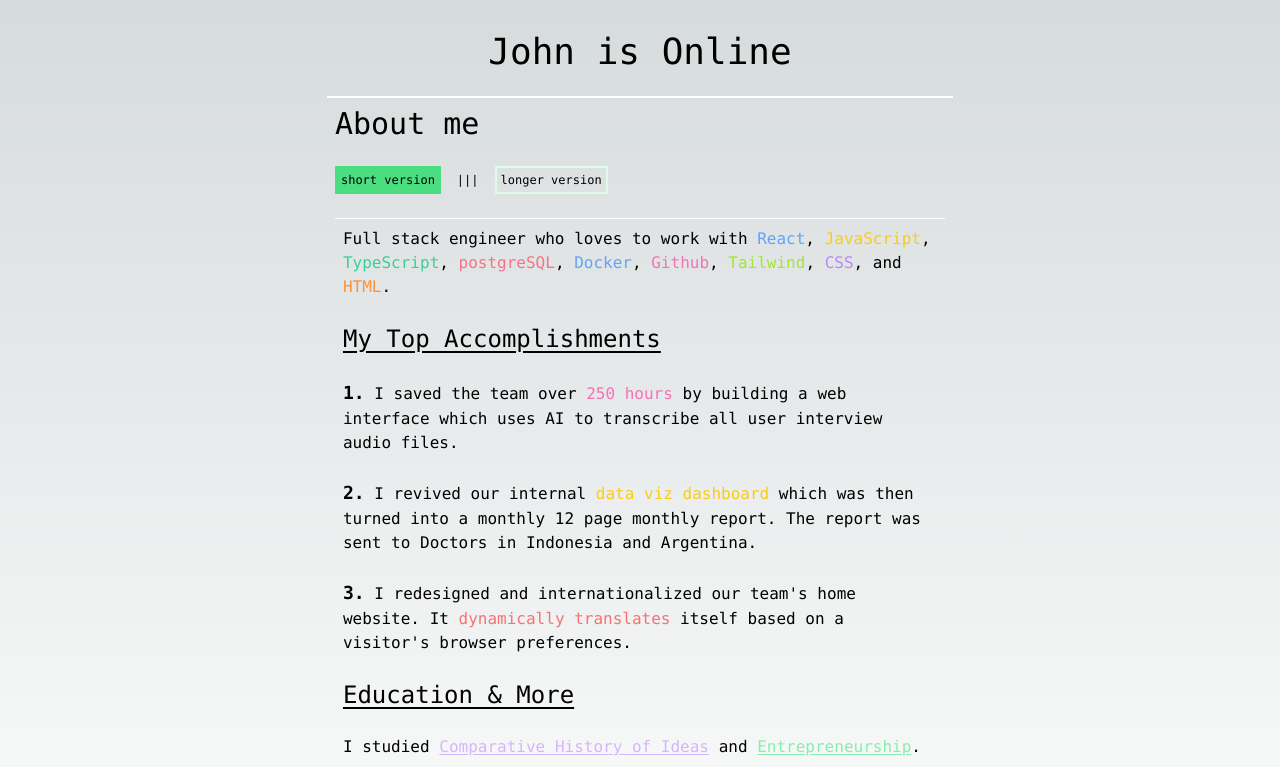
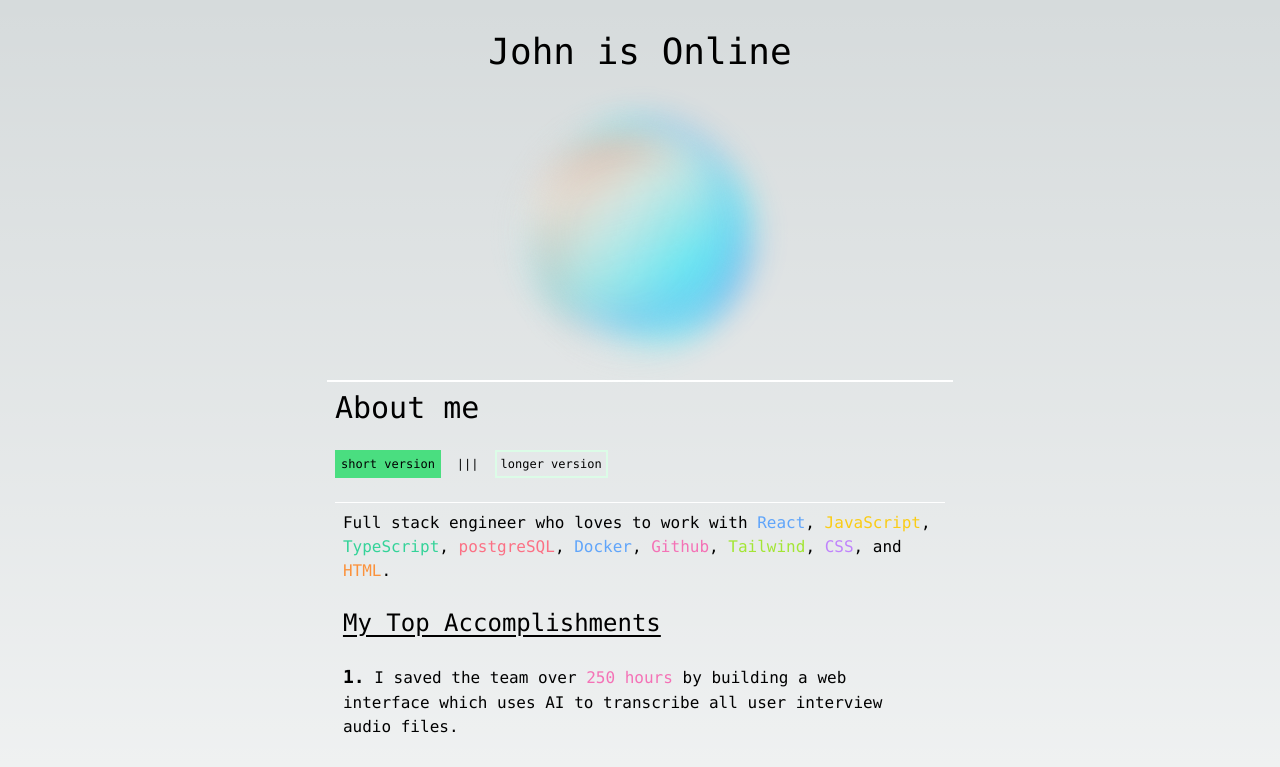
Before and after one commit to johnny2smooth/john-is-online, a Next.js app: page / in a window 1280 px wide. Shown: the top 767 px of the page. Built offline with nearby package versions, Linux system fonts and the light colour scheme.

Commit message:
cloud component rendered and spinning under main nav

```diff
--- /dev/null
+++ b/app/cloud.module.css
@@ -0,0 +1,60 @@
+.blurCircle[data-v-1090a973] {
+  width: 200px;
+  height: 200px;
+  background: var(--circle-glow);
+  border-radius: 50%;
+  position: absolute;
+  transition: 0.5s all ease;
+  filter: blur(15px);
+  z-index: 10;
+}
+
+.hoverOpacity {
+  opacity: 0.7;
+  transition: all ease-in 2s;
+}
+
+.hoverOpacity:hover {
+  opacity: 1;
+}
+
+.blurCircle[data-v-1090a973]:hover {
+  opacity: 1;
+}
+
+.blurCircle[data-v-1090a973]:nth-child(1) {
+  top: 2ch;
+  left: 0ch;
+  transform-origin: calc(50%) calc(50%);
+  animation: rotate 4.5s linear infinite;
+}
+
+.blurCircle[data-v-1090a973]:nth-child(2) {
+  top: 6ch;
+  left: 0ch;
+  transform-origin: calc(50%) calc(50%);
+  animation: rotate 4.5s 0.5s linear infinite;
+}
+
+.blurCircle[data-v-1090a973]:nth-child(3) {
+  top: 4ch;
+  left: 2ch;
+  transform-origin: calc(50%) calc(50%);
+  animation: rotate 4.5s 1s linear infinite;
+}
+
+.blurCircle[data-v-1090a973]:nth-child(4) {
+  top: 4ch;
+  left: -2ch;
+  transform-origin: calc(50%) calc(50%);
+  animation: rotate 4.5s 1.5s linear infinite;
+}
+
+@keyframes rotate {
+  from {
+    transform: rotate(360deg);
+  }
+  to {
+    transform: rotate(0deg);
+  }
+}
--- /dev/null
+++ b/app/cloud.tsx
@@ -0,0 +1,12 @@
+import styles from "./cloud.module.css";
+
+export default function Cloud() {
+  return (
+    <div className={styles.hoverOpacity + " mt-2"}>
+      <div className={styles.blurCircle} data-v-1090a973></div>
+      <div className={styles.blurCircle} data-v-1090a973></div>
+      <div className={styles.blurCircle} data-v-1090a973></div>
+      <div className={styles.blurCircle} data-v-1090a973></div>
+    </div>
+  );
+}
--- a/app/globals.css
+++ b/app/globals.css
@@ -6,6 +6,13 @@
   --foreground-rgb: 0, 0, 0;
   --background-start-rgb: 214, 219, 220;
   --background-end-rgb: 255, 255, 255;
+  --circle-glow: linear-gradient(
+    to bottom right,
+    rgba(237, 68, 26, 0.501),
+    rgba(232, 234, 221, 0.508),
+    rgba(1, 234, 255, 0.372),
+    rgba(1, 65, 255, 0.437)
+  );
 }
 
 @media (prefers-color-scheme: dark) {
--- a/app/page.tsx
+++ b/app/page.tsx
@@ -2,6 +2,7 @@ import Image from "next/image";
 import { Inter } from "next/font/google";
 import Link from "next/link";
 import SelectBio from "./select-bio";
+import Cloud from "./cloud";
 
 const inter = Inter({ subsets: ["latin"] });
 
@@ -22,17 +23,15 @@ export default function Home() {
       </nav>
 
       {/* animate swirls */}
-      {/* <div
-        style={{
-          inlineSize: "24ch",
-          aspectRatio: 1,
-          backgroundColor: "#fff",
-          borderRadius: "50%",
-        }}
-      ></div> */}
+
+      <div className="relative w-[200px] h-[260px] flex">
+        <div className="py-16">
+          <Cloud />
+        </div>
+      </div>
 
       {/* highlight reel */}
-      <div className="max-w-prose border-t-2 border-b-2 border-solid border-white p-2 stack">
+      <div className="max-w-prose border-t-2 border-b-2 border-solid border-white bg-red p-2 stack">
         <h1 className="text-3xl">About me</h1>
         <SelectBio />
       </div>
```
